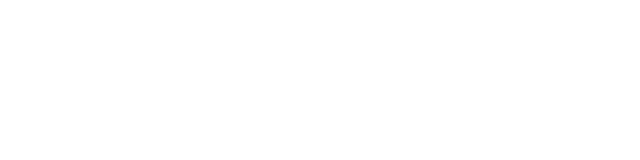
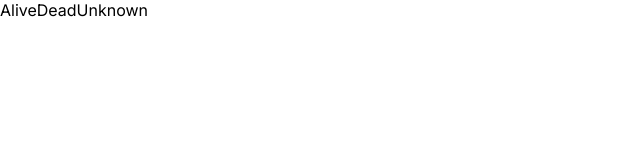
Before and after one commit to yhertekin/rickandmorty, a Next.js app: page /character in a window 1280 px wide. Shown: the top 160 px of the page, without its empty margins (0-640 px from the left). Built offline with nearby package versions, Linux system fonts and the light colour scheme.

Commit message:
add character filters

```diff
--- a/src/app/character/page.tsx
+++ b/src/app/character/page.tsx
@@ -2,7 +2,7 @@
 import { GetCharactersByIds, GetLocationById } from "@/api/service";
 import CharacterCard from "@/components/CharacterCard";
 import { characterIdsFromEndpoint } from "@/helper";
-import { ICharacterResponse } from "@/interfaces/ICharacter";
+import { ICharacterResponse, TCharacterStatus } from "@/interfaces/ICharacter";
 import { ILocationResult } from "@/interfaces/ILocation";
 import Link from "next/link";
 import { useSearchParams } from "next/navigation";
@@ -16,13 +16,16 @@
     const [state, setState] = useState<{
         location: ILocationResult | null;
         characters: ICharacterResponse[] | null;
+        filteredCharacters: ICharacterResponse[] | null;
     }>({
         location: null,
         characters: null,
+        filteredCharacters: null,
     });
 
     const searchParams = useSearchParams();
     const locationId = searchParams.get("locationId");
+    const status = searchParams.get("status") || "all";
 
     const getLocationData = async () => {
         if (locationId) {
@@ -31,12 +34,14 @@
     };
 
     const getCharacterData = async (characterIds: string[]) => {
-        GetCharactersByIds(characterIds).then((data) =>
+        GetCharactersByIds(characterIds).then((data) => {
+            const dataArr = Array.isArray(data) ? data : data !== null ? [data] : null;
             setState((prevState) => ({
                 ...prevState,
-                characters: Array.isArray(data) ? data : data !== null ? [data] : null,
-            }))
-        );
+                characters: dataArr,
+                filteredCharacters: dataArr,
+            }));
+        });
     };
 
     useEffect(() => {
@@ -52,13 +57,55 @@
     }, [state?.location]);
 
     useEffect(() => {
+        if (status === "all") {
+            return setState((prevState) => ({ ...prevState, filteredCharacters: prevState.characters }));
+        }
+        setState((prevState) => {
+            if (prevState.characters) {
+                const filteredCharacters = prevState?.characters.filter((character) => character.status === status);
+                return {
+                    ...prevState,
+                    filteredCharacters: filteredCharacters,
+                };
+            }
+            return { ...prevState };
+        });
+    }, [status]);
+
+    useEffect(() => {
         console.log(state);
     }, [state]);
 
     return (
         <div>
-            {state?.characters &&
-                state?.characters.map((character) => (
+            <div>
+                <Link
+                    href={{
+                        pathname: "/character",
+                        query: { locationId, status: status === "Alive" ? "all" : "Alive" },
+                    }}
+                >
+                    Alive
+                </Link>
+                <Link
+                    href={{
+                        pathname: "/character",
+                        query: { locationId, status: status === "Dead" ? "all" : "Dead" },
+                    }}
+                >
+                    Dead
+                </Link>
+                <Link
+                    href={{
+                        pathname: "/character",
+                        query: { locationId, status: status === "Unknown" ? "all" : "Unknown" },
+                    }}
+                >
+                    Unknown
+                </Link>
+            </div>
+            {state?.filteredCharacters &&
+                state?.filteredCharacters.map((character) => (
                     <Link href={`/character/${character.id}`} key={character.id}>
                         <CharacterCard character={character} detailed={false} />
                     </Link>
--- a/src/app/location/page.tsx
+++ b/src/app/location/page.tsx
@@ -33,7 +33,10 @@
         <main>
             <div>
                 {state?.results.map((location) => (
-                    <Link href={{ pathname: "character", query: { locationId: location.id } }} key={location.id}>
+                    <Link
+                        href={{ pathname: "character", query: { locationId: location.id, status: "all" } }}
+                        key={location.id}
+                    >
                         <LocationCard location={location} />
                     </Link>
                 ))}
--- a/src/interfaces/ICharacter.ts
+++ b/src/interfaces/ICharacter.ts
@@ -13,9 +13,9 @@
     created: string;
 }
 
-export type TCharacterStatus = "alive" | "dead" | "unknown";
+export type TCharacterStatus = "Alive" | "Dead" | "Unknown";
 
-export type TCharacterGender = "female" | "male" | "genderless" | "unknown";
+export type TCharacterGender = "Female" | "Male" | "Genderless" | "Unknown";
 
 export type TOrigin = {
     name: string;
```
